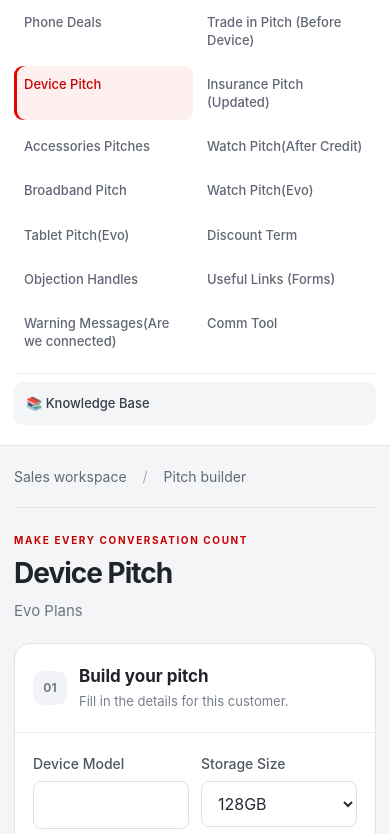
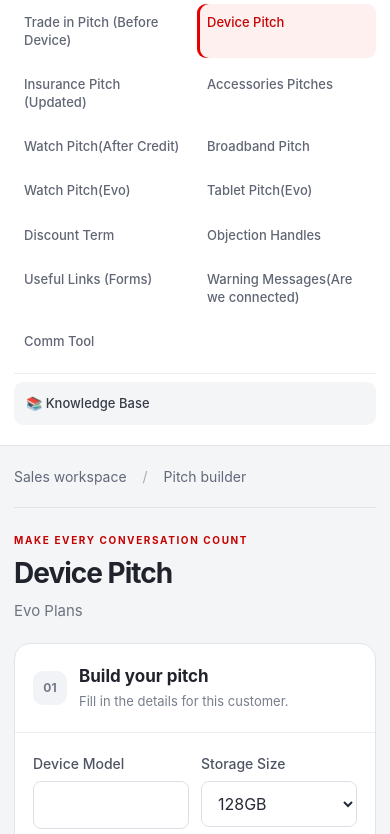
Before and after one commit to Lzic18/pitch-studio, a plain HTML site: page index.html in a window 390 px wide. Shown: the part 84-918 px from the top of the page. Drawn offline with Linux system fonts and the light colour scheme.

Commit message:
Remove optional Phone Deals section at user request

```diff
--- a/index.html
+++ b/index.html
@@ -1072,7 +1072,7 @@
             padding: 0.5rem 0;
         }
     </style>
-<link rel="stylesheet" href="studio.css"><link rel="stylesheet" href="phone-deals.css"></head>
+<link rel="stylesheet" href="studio.css"></head>
 
 <body>
     <div class="sidebar">
@@ -1251,7 +1251,6 @@
     <script src="branch-pitches.js"></script>
     <script src="branch-engine.js"></script>
     <script src="scripts.js"></script><script src="studio.js"></script>
-<script src="phone-deals.js"></script>
 </body>
 
 </html>
```
